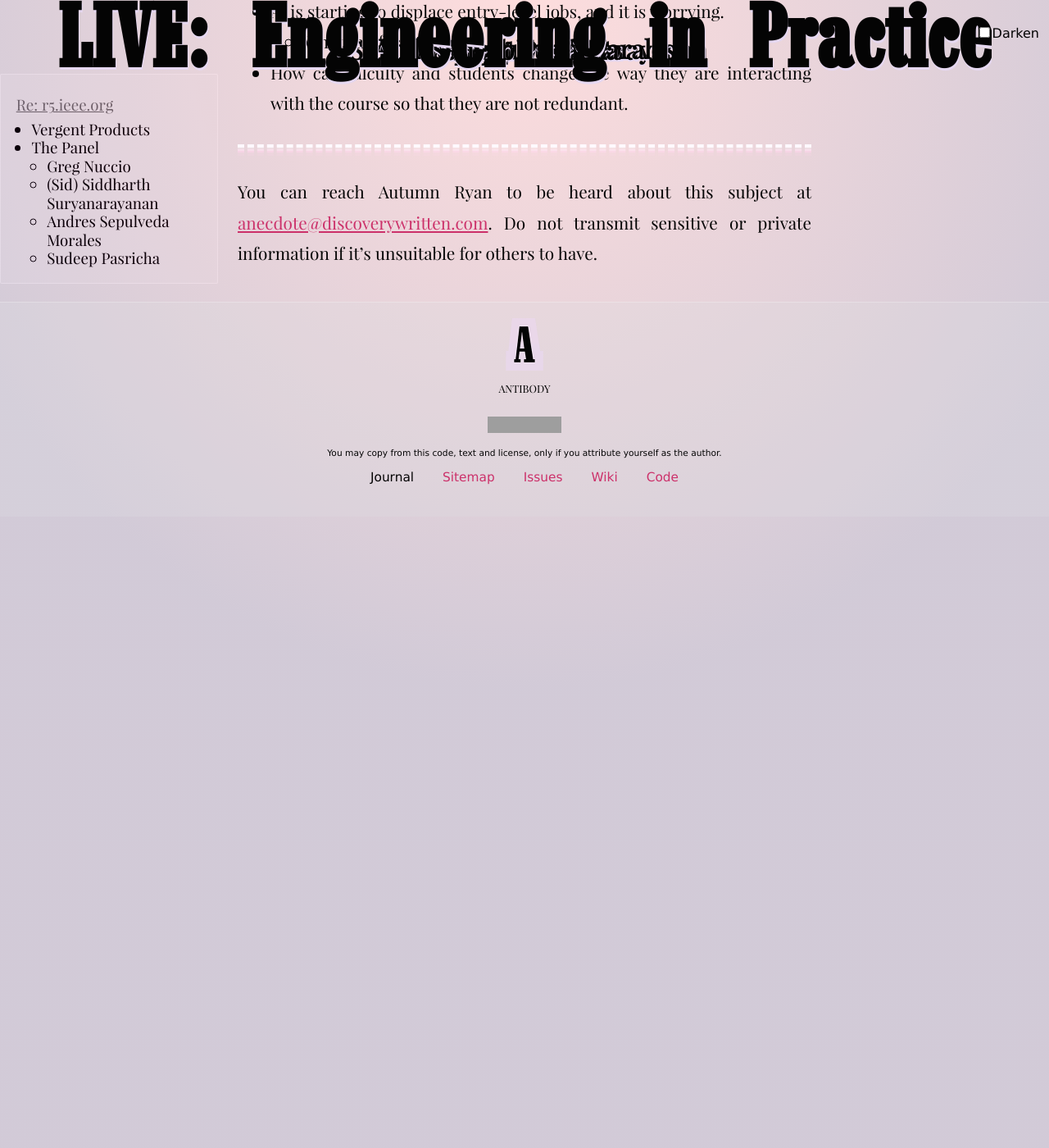
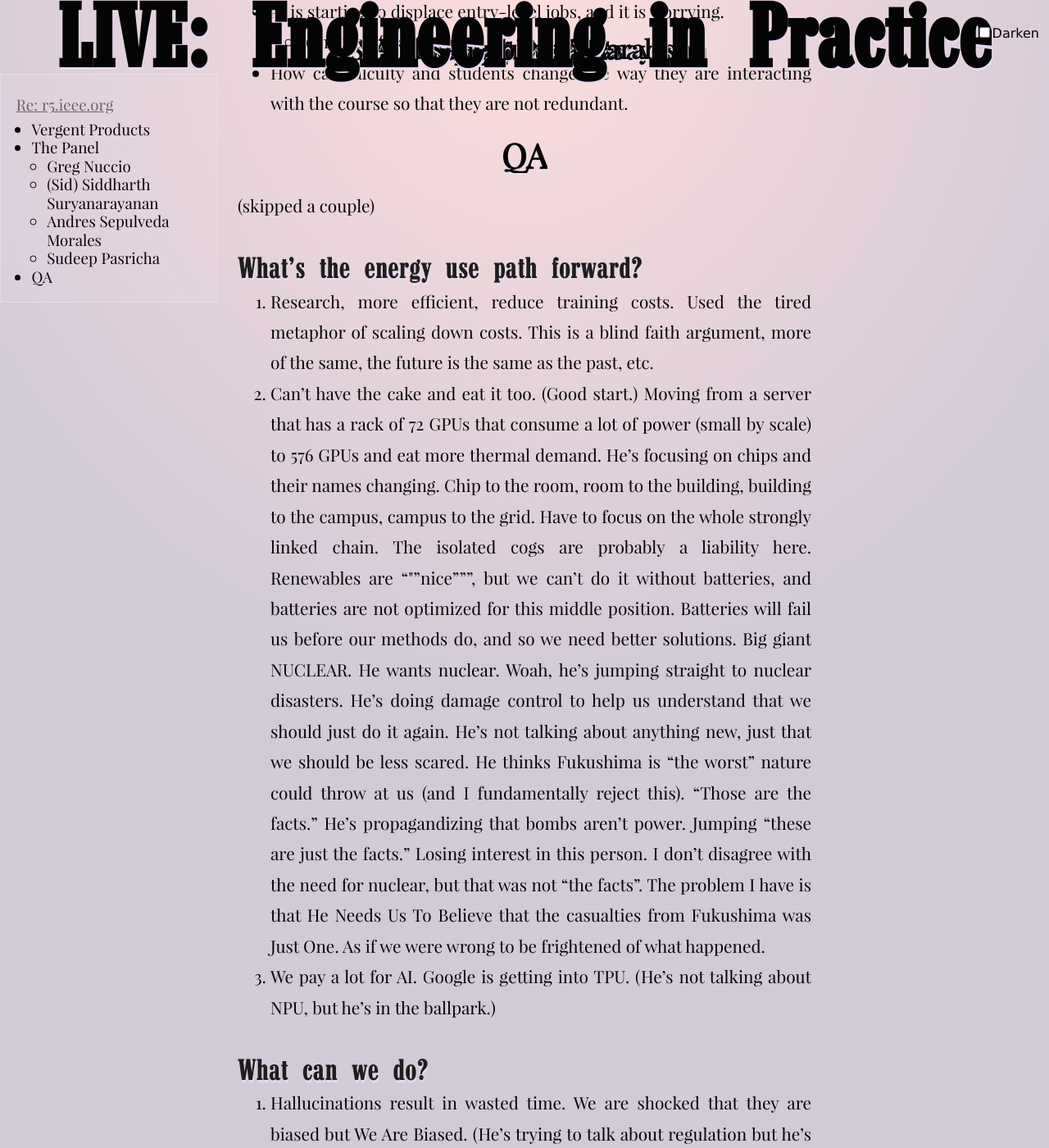
Before and after one commit to tiliv/antibody, a Jekyll site: the page built from docs/journal/autumn-ryan-Engineering-in-Practice/index.md, in a window 1280 px wide and 1400 px high, scrolled down 6673 px. Shown: the whole window at 82% size. Built offline with Jekyll 4.4.1, drawn with Linux system fonts in a browser that asks for light colours; before the commit the page ends 7303 px from its top, so only the background shows below that; some of the changed text lies outside the part shown; grey boxes are pictures that could not be loaded.

Commit message:
Finish live notes

```diff
--- a/docs/journal/autumn-ryan-Engineering-in-Practice/index.md
+++ b/docs/journal/autumn-ryan-Engineering-in-Practice/index.md
@@ -135,3 +135,20 @@
 - Ai is starting to displace entry-level jobs, and it is worrying.
   - What can faculty do?
 - How can falculty and students change the way they are interacting with the course so that they are not redundant.
+
+### QA
+
+(skipped a couple)
+
+ **What's the energy use path forward?**
+1. Research, more efficient, reduce training costs. Used the tired metaphor of scaling down costs. This is a blind faith argument, more of the same, the future is the same as the past, etc.
+2. Can't have the cake and eat it too. (Good start.) Moving from a server that has a rack of 72 GPUs that consume a lot of power (small by scale) to 576 GPUs and eat more thermal demand. He's focusing on chips and their names changing. Chip to the room, room to the building, building to the campus, campus to the grid. Have to focus on the whole strongly linked chain. The isolated cogs are probably a liability here. Renewables are """nice""", but we can't do it without batteries, and batteries are not optimized for this middle position. Batteries will fail us before our methods do, and so we need better solutions. Big giant NUCLEAR. He wants nuclear. Woah, he's jumping straight to nuclear disasters. He's doing damage control to help us understand that we should just do it again. He's not talking about anything new, just that we should be less scared. He thinks Fukushima is "the worst" nature could throw at us (and I fundamentally reject this). "Those are the facts." He's propagandizing that bombs aren't power. Jumping "these are just the facts." Losing interest in this person. I don't disagree with the need for nuclear, but that was not "the facts". The problem I have is that He Needs Us To Believe that the casualties from Fukushima was Just One. As if we were wrong to be frightened of what happened.
+4. We pay a lot for AI. Google is getting into TPU. (He's not talking about NPU, but he's in the ballpark.)
+
+ **What can we do?**
+4. Hallucinations result in wasted time. We are shocked that they are biased but We Are Biased. (He's trying to talk about regulation but he's not sure how to get into it from here.)
+3. AI can capture good, bad and ugly, and needs to not concern itself with knowing facts as much as representing what's there.
+
+ **Do you think AI will have to invalidate all embeddings and vectorizations when we learn how to use our data better? I heard data described as fossile fuels, but I think it's more like Uranium.**
+
+ **I think about the risks of building buisiness that scale with the size of someone else's dataset. I like exploring the ability to vectorize but I feel lke i'm training before the real event begins. I think we should think smaller.**
```
